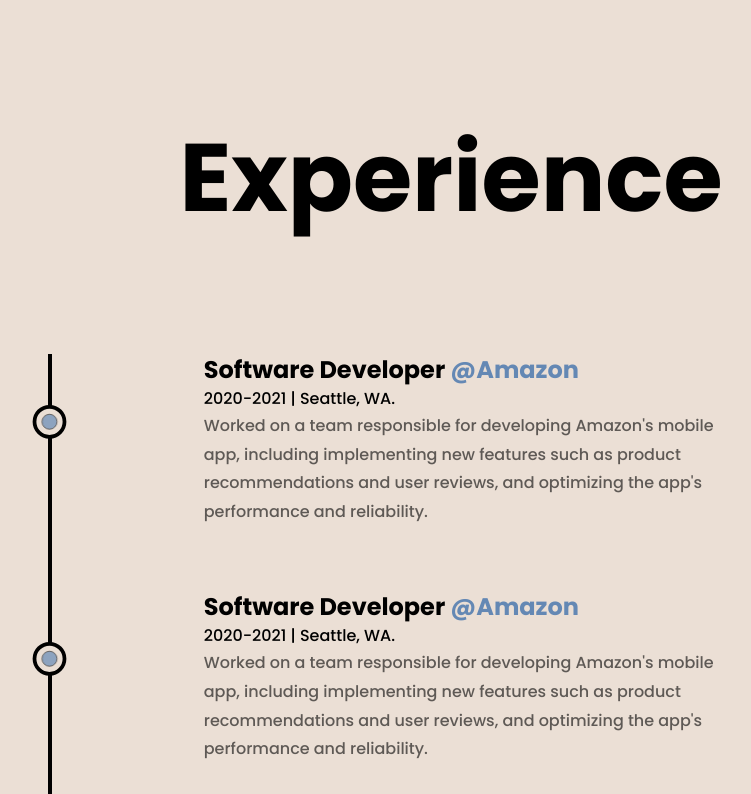
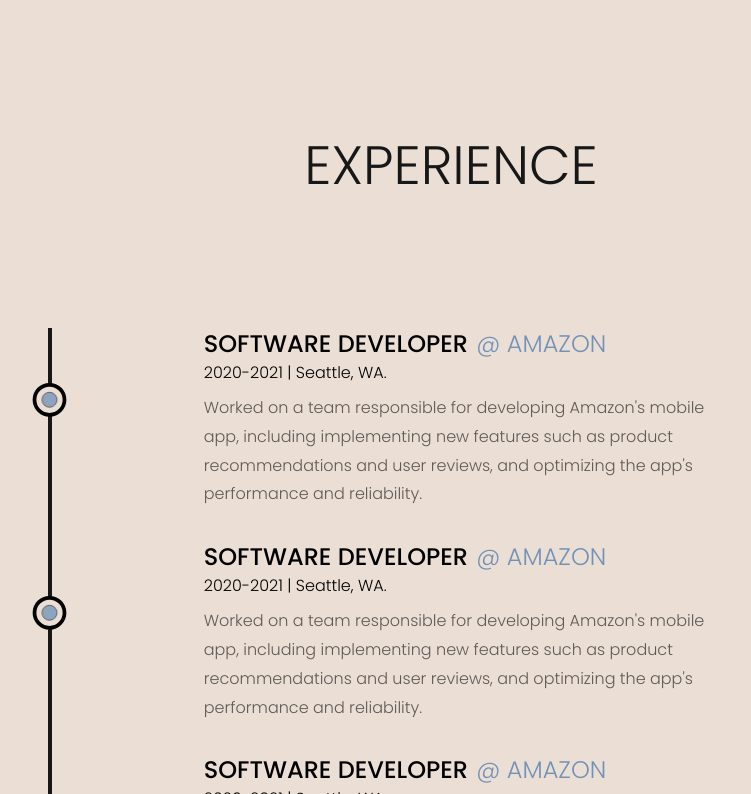
Before and after one commit to mzazakeith/portefeuille, a Next.js app: page /about in a window 1280 px wide. Shown: the part 1686-2480 px from the top of the page, without its empty margins (189-940 px from the left). Built offline with nearby package versions, Linux system fonts and the light colour scheme.

Commit message:
experience styling

```diff
--- a/components/Experience.js
+++ b/components/Experience.js
@@ -5,21 +5,21 @@ import LiIcon from "../components/Lilcon";
 const Details = ({position, company, companyLink, time, address, work}) =>{
     const ref = useRef(null)
     return (
-        <li ref={ref} className="my-8 first:mt-0 last:mb-0 w-[60%] mx-auto flex flex-col items-center justify-center">
+        <li ref={ref} className="mt-8 first:mt-0 w-[60%] mx-auto flex flex-col items-center justify-center">
             <LiIcon reference={ref}/>
             <motion.div
             initial={{y:50}}
             whileInView={{y:0}}
             transition={{duration:0.5, type:"spring"}}
             >
-                <h3 className="capitalize font-bold text-2xl">{position} <a
-                    className="capitalize text-accent"
+                <h3 className="uppercase font-medium text-2xl">{position} <a
+                    className="uppercase font-light text-accent/90 ml-0.5"
                     href={companyLink}
-                    target={"_blank"}>@{company}</a></h3>
-                <span className="capitalize font-medium">
+                    target={"_blank"}>@ {company}</a></h3>
+                <span className="capitalize font-light mt-4">
                     {time} | {address}
                 </span>
-                <p className="font-medium w-full">
+                <p className="mt-2 w-full">
                     {work}
                 </p>
             </motion.div>
@@ -37,12 +37,12 @@ const Experience = () => {
     )
     return (
         <div className="my-32">
-            <h2 className="font-bold text-8xl mb-32 w-full text-center">Experience</h2>
+            <h2 className="font-light text-neutral-900 h2 uppercase mb-32 w-full text-center">Experience</h2>
 
             <div ref={ref} className="w-[75%] mx-auto relative">
                 <motion.div
                     style={{scaleY:scrollYProgress}}
-                    className="absolute h-full left-9 top-0 w-[4px] bg-black origin-top"/>
+                    className="absolute h-full left-9 top-0 w-[4px] bg-neutral-900 origin-top"/>
                 <ul className="w-full flex flex-col items-start justify-between ml-4">
                     <Details
                         position='Software Developer' company='Amazon'
```
